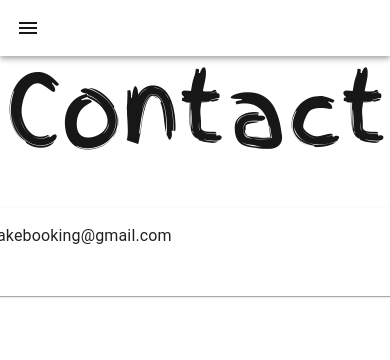
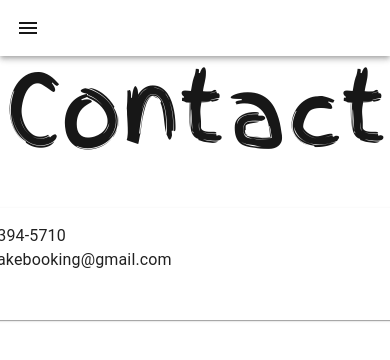
Before and after one commit to willblake01/portfolio, a Next.js app: page /contact in a window 390 px wide. Shown: the top 360 px of the page. Built offline with nearby package versions, Linux system fonts and the light colour scheme.

Commit message:
Add phone number to contact info

```diff
--- a/app/contact/components/ContactCard.tsx
+++ b/app/contact/components/ContactCard.tsx
@@ -4,6 +4,7 @@ import Link from 'next/link'
 const ContactCard = () => (
   <Card sx={{ borderRadius: 2, height: '800ox', width: '37.5rem' }}>
     <CardContent>
+      <Typography component={'p'}>Phone: 510-394-5710</Typography>
       <Typography component={'p'}>Email: willblakebooking@gmail.com</Typography>
       <Typography component={'p'}>
         <Link target="blank" href="https://www.linkedin.com/in/william-blake/">
```
